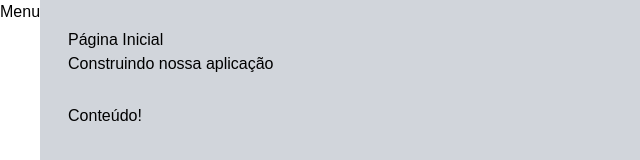
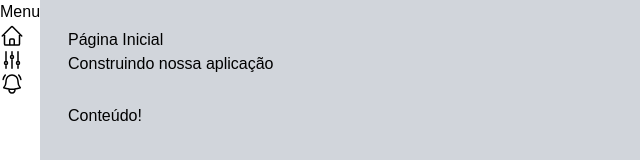
Before and after one commit to SamillyNunes/dashboard_admin, a Next.js app: page / in a window 1280 px wide. Shown: the top 160 px of the page, without its empty margins (0-640 px from the left). Built offline with nearby package versions, Linux system fonts and the light colour scheme.

Commit message:
ui: working with icons

```diff
--- /dev/null
+++ b/src/components/icons/index.tsx
@@ -0,0 +1,19 @@
+// Para mais icones, acessar: heroicons.com
+
+export const HomeIcon = (
+    <svg xmlns="http://www.w3.org/2000/svg" fill="none" viewBox="0 0 24 24" strokeWidth={1.5} stroke="currentColor" className="size-6">
+        <path strokeLinecap="round" strokeLinejoin="round" d="m2.25 12 8.954-8.955c.44-.439 1.152-.439 1.591 0L21.75 12M4.5 9.75v10.125c0 .621.504 1.125 1.125 1.125H9.75v-4.875c0-.621.504-1.125 1.125-1.125h2.25c.621 0 1.125.504 1.125 1.125V21h4.125c.621 0 1.125-.504 1.125-1.125V9.75M8.25 21h8.25" />
+    </svg>
+);
+
+export const SettingsIcon = (
+    <svg xmlns="http://www.w3.org/2000/svg" fill="none" viewBox="0 0 24 24" strokeWidth={1.5} stroke="currentColor" className="size-6">
+        <path strokeLinecap="round" strokeLinejoin="round" d="M6 13.5V3.75m0 9.75a1.5 1.5 0 0 1 0 3m0-3a1.5 1.5 0 0 0 0 3m0 3.75V16.5m12-3V3.75m0 9.75a1.5 1.5 0 0 1 0 3m0-3a1.5 1.5 0 0 0 0 3m0 3.75V16.5m-6-9V3.75m0 3.75a1.5 1.5 0 0 1 0 3m0-3a1.5 1.5 0 0 0 0 3m0 9.75V10.5" />
+    </svg>
+);
+
+export const NotificationsIcon = (
+    <svg xmlns="http://www.w3.org/2000/svg" fill="none" viewBox="0 0 24 24" strokeWidth={1.5} stroke="currentColor" className="size-6">
+        <path strokeLinecap="round" strokeLinejoin="round" d="M14.857 17.082a23.848 23.848 0 0 0 5.454-1.31A8.967 8.967 0 0 1 18 9.75V9A6 6 0 0 0 6 9v.75a8.967 8.967 0 0 1-2.312 6.022c1.733.64 3.56 1.085 5.455 1.31m5.714 0a24.255 24.255 0 0 1-5.714 0m5.714 0a3 3 0 1 1-5.714 0M3.124 7.5A8.969 8.969 0 0 1 5.292 3m13.416 0a8.969 8.969 0 0 1 2.168 4.5" />
+    </svg>
+);
--- /dev/null
+++ b/src/components/template/MenuItem.tsx
@@ -0,0 +1,13 @@
+interface MenuItemProps{
+    url: string;
+    text: string;
+    icon: any;
+}
+
+export default function MenuItem(props: MenuItemProps){
+    return (
+        <li className={``}>
+            {props.icon}
+        </li>
+    );
+}
--- a/src/components/template/SideMenu.tsx
+++ b/src/components/template/SideMenu.tsx
@@ -1,7 +1,15 @@
+import { HomeIcon, NotificationsIcon, SettingsIcon } from "../icons";
+import MenuItem from "./MenuItem";
+
 export default function SideMenu(){
     return (
         <aside>
             <h1>Menu</h1>
+            <ul>
+                <MenuItem url="/" text="Inicio" icon={HomeIcon} />
+                <MenuItem url="/settings" text="Ajustes" icon={SettingsIcon} />
+                <MenuItem url="/notifications" text="Novidades" icon={NotificationsIcon} />
+            </ul>
         </aside>
     );
 }
```
